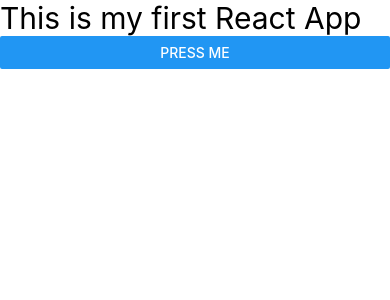
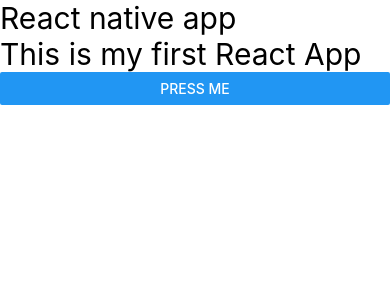
Before and after one commit to DagoTshering/Test-Project, a React Native app: screen / in a window 390 px wide. Shown: the top 300 px of the page. Built offline with nearby package versions, Linux system fonts and the light colour scheme.

Commit message:
components

```diff
--- a/App.jsx
+++ b/App.jsx
@@ -1,9 +1,11 @@
-import { View, Text, Button } from 'react-native'
+import { View, Text, Button } from 'react-native' // we want to import multiple components from a module, we have to use {} bracket
 import React from 'react'
+import First from './src/components/First'
 
 const App = () => {
   return (
     <View>
+      <First/>
       <Text style={{fontSize: 30}}>This is my first React App</Text>
       <Button title='Press Me'/>
     </View>
--- /dev/null
+++ b/src/components/First.jsx
@@ -0,0 +1,12 @@
+import { View, Text } from 'react-native'
+import React from 'react'
+
+const First = () => {
+  return (
+    <View>
+      <Text style={{fontSize: 30}}>React native app</Text>
+    </View>
+  )
+}
+
+export default First
```
